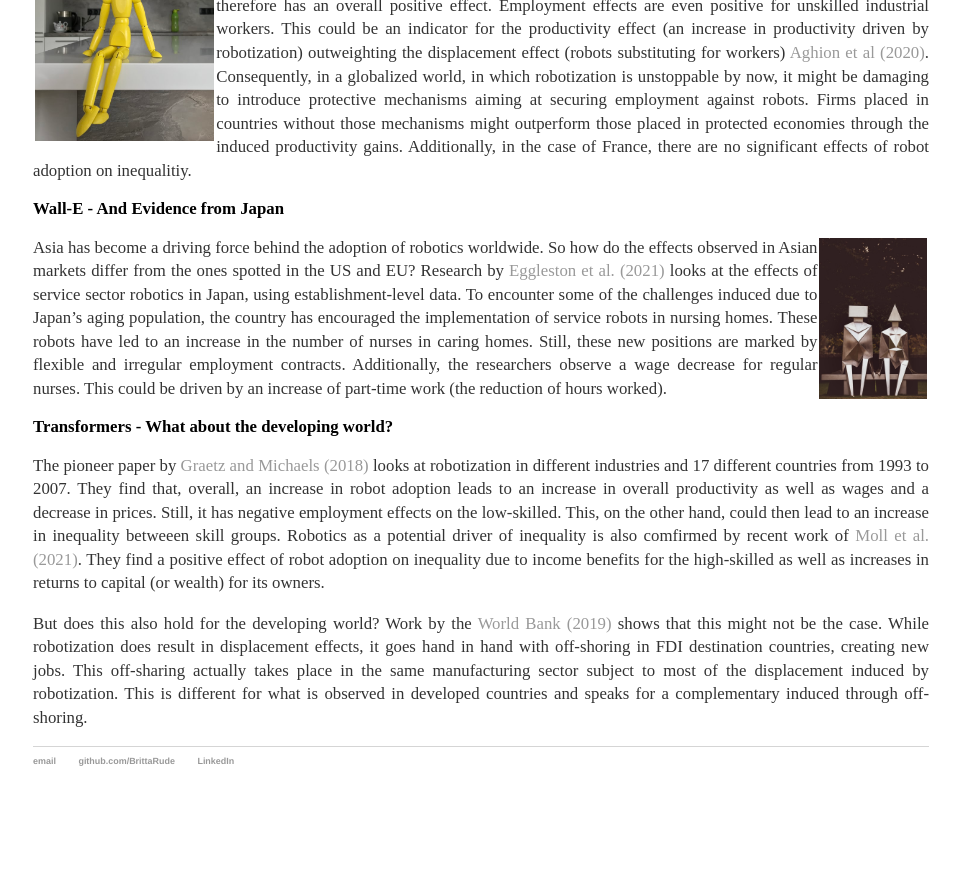
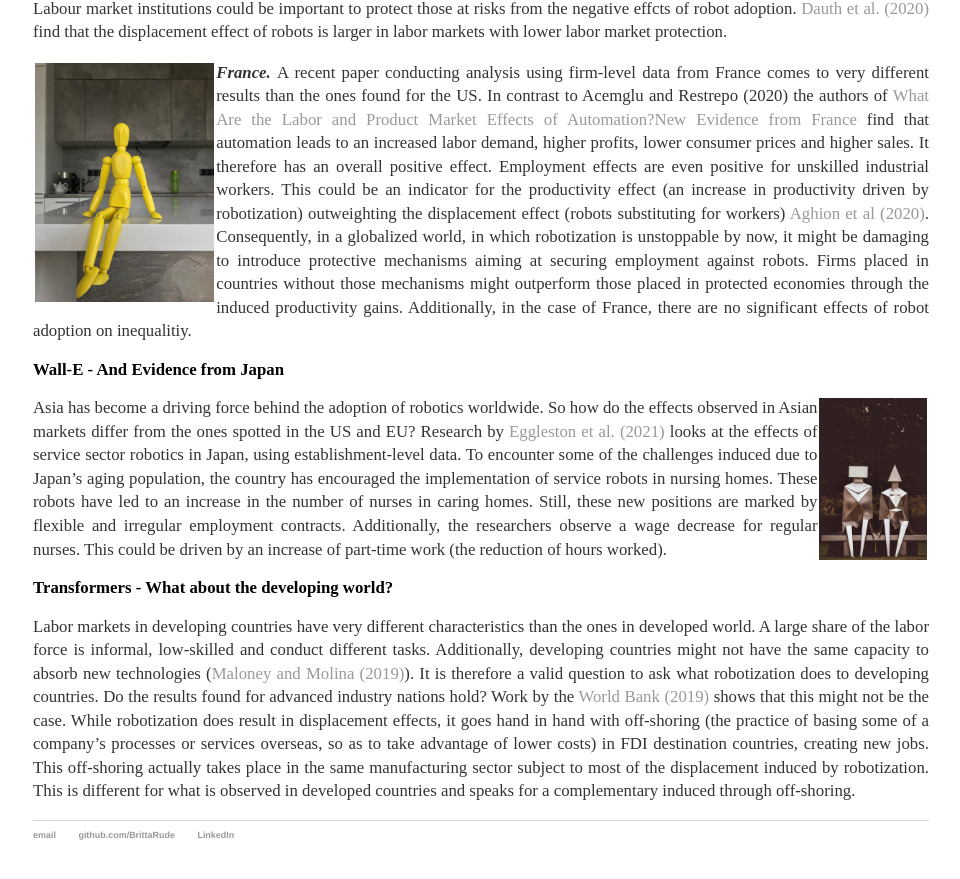
Before and after one commit to BrittaRude/BrittaRude.github.io, a Jekyll site: the page built from inputs_cakestory/_posts/2021-05-30-britta-rude-are-robots-grabbing-our-jobs.md, in a window 1280 px wide and 900 px high, scrolled down 2135 px. Shown: the top 879 px of the window, without its empty margins (159-1119 px from the left). Built offline with Jekyll 4.4.1, drawn with Linux system fonts in a browser that asks for light colours; before the commit the page ends 2961 px from its top, so only the background shows below that; some of the changed text lies outside the part shown.

Commit message:
Update 2021-05-30-britta-rude-are-robots-grabbing-our-jobs.md

```diff
--- a/inputs_cakestory/_posts/2021-05-30-britta-rude-are-robots-grabbing-our-jobs.md
+++ b/inputs_cakestory/_posts/2021-05-30-britta-rude-are-robots-grabbing-our-jobs.md
@@ -14,6 +14,8 @@
 
 ## Schumpeter's Theory of Creative Destruction
 
+The pioneer paper by [Graetz and Michaels (2018)](https://direct.mit.edu/rest/article/100/5/753/58489/Robots-at-Work) looks at robotization in different industries and 17 different countries from 1993 to 2007. The researchers find that, overall, an increase in robot adoption leads to an increase in overall productivity as well as wages and a decrease in prices. Still, it has negative employment effects on the low-skilled. This, on the other hand, could then lead to an increase in inequality betweeen skill groups. Robotics as a potential driver of inequality is also comfirmed by recent work of [Moll et al. (2021)](https://www.nber.org/papers/w28440). They find a positive effect of robot adoption on inequality due to income benefits for the high-skilled as well as increases in returns to capital (or wealth) for its owners.
+
 ## I, Robot - And Evidence from the US
 
 <img src="/images/robots_us.jpg" alt="robots_us" style="float:left;margin: 2px 2px 2px 2px;max-width:21%;"/>
@@ -27,7 +29,7 @@
 
 <b><i>Europe. </i></b> Let's move away from the US and have a look at Europe. Similar to the US, researchers have become more and more interested in studying the effects of robots on local labor markets. In 2018, an analysis by [Chiacchio et al. (2018)](https://www.bruegel.org/2018/04/the-impact-of-industrial-robots-on-eu-employment-and-wages-a-local-labour-market-approach/) finds that, when looking at a total of 6 countries in the EU, one additional robot decreases the employment-to-population ratio by 0.16 to 0.20 percentage points. The young as well as middle-educated are the ones most affected by these negative employment effects, and the authors find no evidence on wage growth. The overall effects are significant but half of those observed in the US. This could be driven by different labor market policies and welfare systems. But they are not the ones who have studied the impact of robotization in the US. Evidence from different countries come to different conclusions, and I am going to summarize two of them for you in the following.
 
-<img src="/images/robots_germany.jpg" alt="robots_germany" style="float:right;margin: 2px 2px 2px 2px;max-width:25%;"/>
+<img src="/images/robots_germany.jpg" alt="robots_germany" style="float:right;margin: 2px 2px 2px 2px;max-width:23%;"/>
 
 <b><i>Germany. </i></b> In Germany, the evidence points towards insignificant effects of robot adoption on local labor markets ([Dauth et al. (2021)](https://academic.oup.com/jeea/advance-article/doi/10.1093/jeea/jvab012/6179884)). While robotization has a negative impact on employment outcomes in the manufacturing sector, these job losses are compensated by job growth in the service sector. Within firms affected by robot technology, incumbent workers start to adapt their tasks and instead of leaving firms take over new tasks, which are more complex and of higher quality. In addition to that, those in jobs, which are complementary to the ones in which workers are replaced by robots (such as managers or technical scientists), benefit from robot adoption due to increased productivity. The researchers find negative effects on young workers who just join the labor market. But as the young adapt their educational choices and increasingly go to colleagues and universities, the impact is minimal. The overall effects on wages are insignificant but ambigous. While those staying with their employers, but switching to higher-qaulity tasks, face relatively large gains in earnings, those forced to switch firms face losses in their wages.
 
@@ -45,6 +47,4 @@
 
 ## Transformers - What about the developing world?
 
-The pioneer paper by [Graetz and Michaels (2018)](https://direct.mit.edu/rest/article/100/5/753/58489/Robots-at-Work) looks at robotization in different industries and 17 different countries from 1993 to 2007. They find that, overall, an increase in robot adoption leads to an increase in overall productivity as well as wages and a decrease in prices. Still, it has negative employment effects on the low-skilled. This, on the other hand, could then lead to an increase in inequality betweeen skill groups. Robotics as a potential driver of inequality is also comfirmed by recent work of [Moll et al. (2021)](https://www.nber.org/papers/w28440). They find a positive effect of robot adoption on inequality due to income benefits for the high-skilled as well as increases in returns to capital (or wealth) for its owners.
-
-But does this also hold for the developing world? Work by the [World Bank (2019)](https://elibrary.worldbank.org/doi/abs/10.1596/33301) shows that this might not be the case. While robotization does result in displacement effects, it goes hand in hand with off-shoring in FDI destination countries, creating new jobs. This off-sharing actually takes place in the same manufacturing sector subject to most of the displacement induced by robotization. This is different for what is observed in developed countries and speaks for a complementary induced through off-shoring.
+Labor markets in developing countries have very different characteristics than the ones in developed world. A large share of the labor force is informal, low-skilled and conduct different tasks. Additionally, developing countries might not have the same capacity to absorb new technologies ([Maloney and Molina (2019)](https://openknowledge-worldbank-org.emedien.ub.uni-muenchen.de/bitstream/handle/10986/33301/Is-Automation-Labor-Displacing-in-the-Developing-Countries-Too-Robots-Polarization-and-Jobs.pdf?sequence=1&isAllowed=y)). It is therefore a valid question to ask what robotization does to developing countries. Do the results found for advanced industry nations hold? Work by the [World Bank (2019)](https://elibrary.worldbank.org/doi/abs/10.1596/33301) shows that this might not be the case. While robotization does result in displacement effects, it goes hand in hand with off-shoring (the practice of basing some of a company's processes or services overseas, so as to take advantage of lower costs) in FDI destination countries, creating new jobs. This off-shoring actually takes place in the same manufacturing sector subject to most of the displacement induced by robotization. This is different for what is observed in developed countries and speaks for a complementary induced through off-shoring.
```
